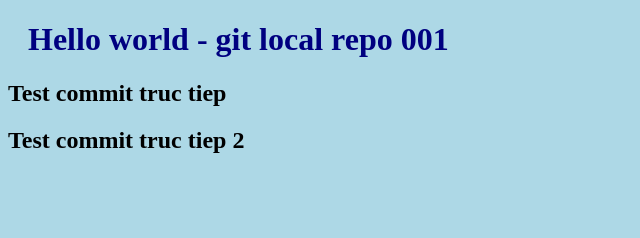
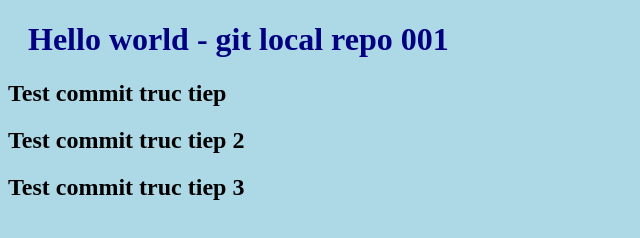
Before and after one commit to todevdinhhai/hello-github, a plain HTML site: page index.html in a window 1280 px wide. Shown: the whole page, without its empty margins (0-640 px from the left). Drawn offline with Linux system fonts and the light colour scheme.

Commit message:
Test commit

```diff
--- a/index.html
+++ b/index.html
@@ -10,5 +10,6 @@
     <h1>Hello world - git local repo 001</h1>
     <h2>Test commit truc tiep</h2>
     <h2>Test commit truc tiep 2</h2>
+    <h2>Test commit truc tiep 3</h2>
 </body>
 </html>
```
